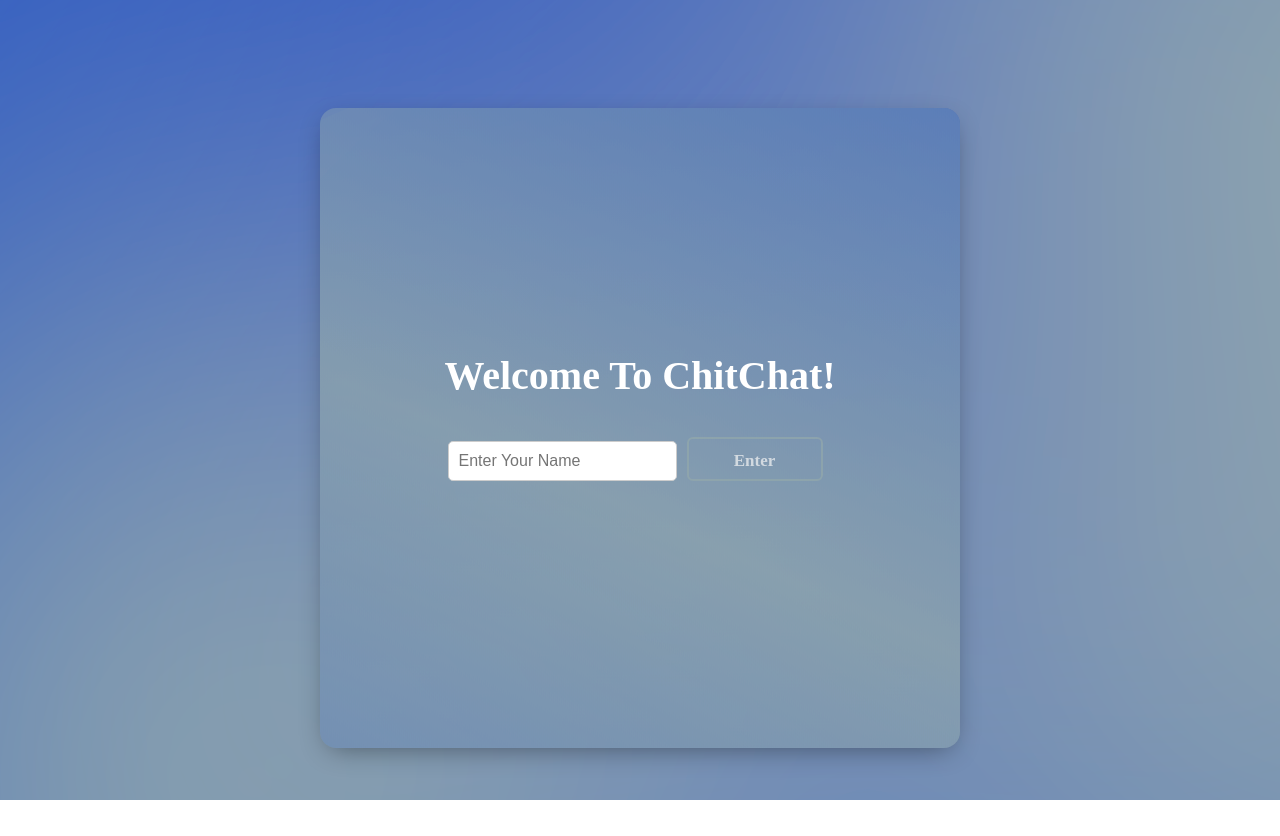
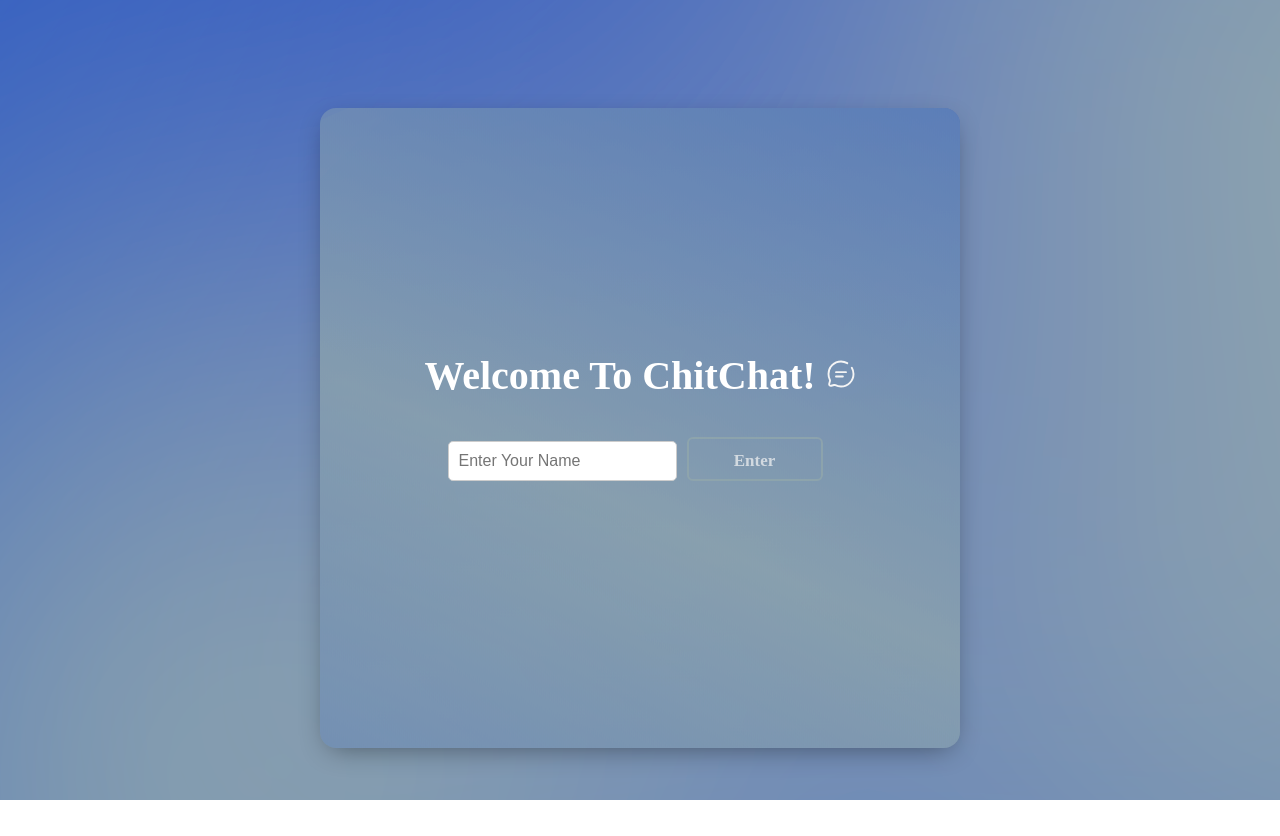
Before and after one commit to Mazeral/ChitChat, a Vue app in the folder client/: page / in a window 1280 px wide. Built offline with nearby package versions, Linux system fonts and the light colour scheme.

Commit message:
added an icon after the welcoming message

```diff
--- a/client/src/components/WelcomeCard.vue
+++ b/client/src/components/WelcomeCard.vue
@@ -14,7 +14,35 @@
           'slide-out-left': isSlidingFromName,
         }"
       >
-        <h1>Welcome To ChitChat!</h1>
+        <h1>
+          Welcome To ChitChat!
+          <span class="icon">
+            <svg viewBox="0 0 24 24" fill="none" xmlns="http://www.w3.org/2000/svg">
+              <g id="SVGRepo_bgCarrier" stroke-width="0"></g>
+              <g id="SVGRepo_tracerCarrier" stroke-linecap="round" stroke-linejoin="round"></g>
+              <g id="SVGRepo_iconCarrier">
+                <path
+                  d="M8 10.5H16"
+                  stroke="#f5f5f5"
+                  stroke-width="1.5"
+                  stroke-linecap="round"
+                ></path>
+                <path
+                  d="M8 14H13.5"
+                  stroke="#f5f5f5"
+                  stroke-width="1.5"
+                  stroke-linecap="round"
+                ></path>
+                <path
+                  d="M17 3.33782C15.5291 2.48697 13.8214 2 12 2C6.47715 2 2 6.47715 2 12C2 13.5997 2.37562 15.1116 3.04346 16.4525C3.22094 16.8088 3.28001 17.2161 3.17712 17.6006L2.58151 19.8267C2.32295 20.793 3.20701 21.677 4.17335 21.4185L6.39939 20.8229C6.78393 20.72 7.19121 20.7791 7.54753 20.9565C8.88837 21.6244 10.4003 22 12 22C17.5228 22 22 17.5228 22 12C22 10.1786 21.513 8.47087 20.6622 7"
+                  stroke="#f5f5f5"
+                  stroke-width="1.5"
+                  stroke-linecap="round"
+                ></path>
+              </g>
+            </svg>
+          </span>
+        </h1>
         <input type="text" v-model="nameInput" placeholder="Enter Your Name" />
         <button @click.prevent="submitName" :disabled="!nameInput">Enter</button>
       </div>
@@ -445,4 +473,8 @@ const createRoom = () => {
   opacity: 0.7;
   cursor: not-allowed;
 }
+.icon svg {
+	width: 30px;
+	height:30px
+}
 </style>
```
